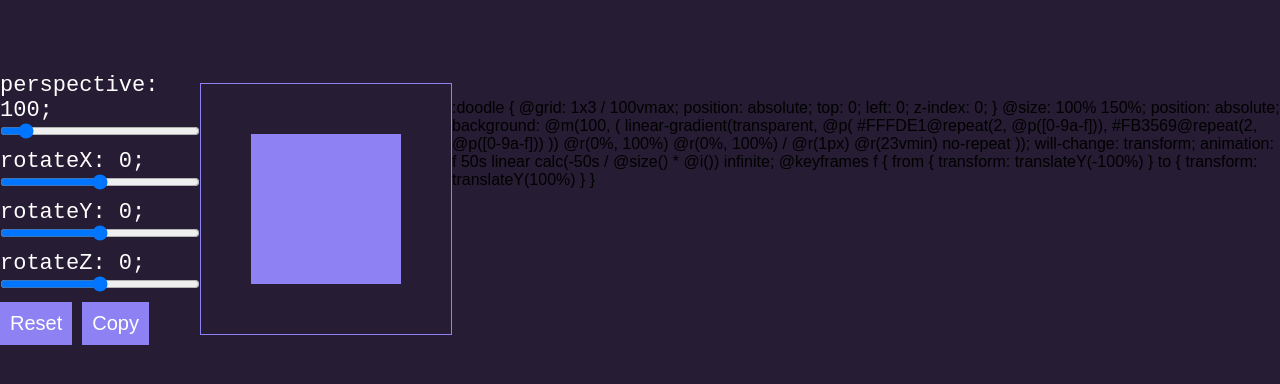
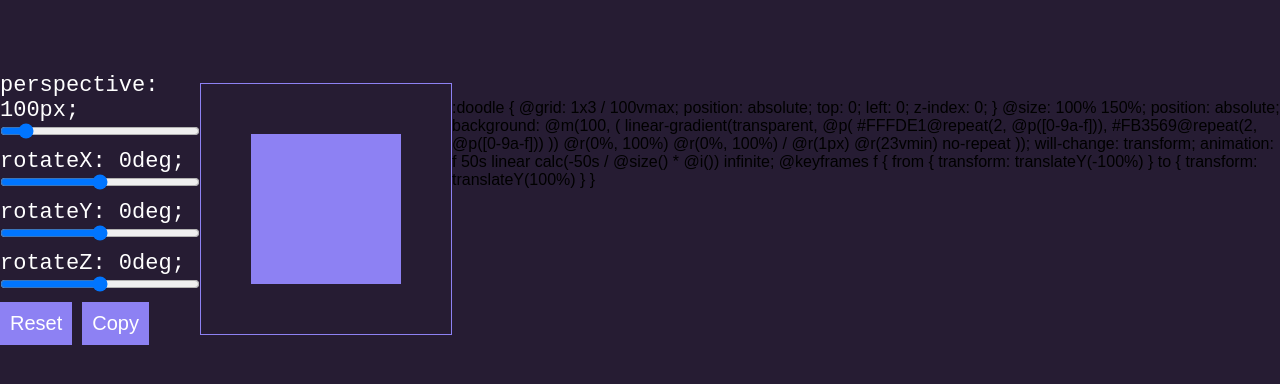
Before and after one commit to Alzubair98/Perspective-Playground, a plain HTML site: page index.html in a window 1280 px wide. Shown: the part 256-640 px from the top of the page. Drawn offline with nearby package versions, Linux system fonts and the light colour scheme.

Commit message:
update readme.md

```diff
--- a/index.html
+++ b/index.html
@@ -11,16 +11,16 @@
       <main>
         <section class="settings">
           <div class="settings-container">
-            <label>perspective: {{perspective}};</label>
+            <label>perspective: {{perspective}}px;</label>
             <input type="range" min="0" max="999" v-model="perspective" />
 
-            <label>rotateX: {{rotateX}}; </label>
+            <label>rotateX: {{rotateX}}deg; </label>
             <input type="range" min="-180" max="180" v-model="rotateX" />
 
-            <label>rotateY: {{rotateY}}; </label>
+            <label>rotateY: {{rotateY}}deg; </label>
             <input type="range" min="-180" max="180" v-model="rotateY" />
 
-            <label>rotateZ: {{rotateZ}}; </label>
+            <label>rotateZ: {{rotateZ}}deg; </label>
             <input type="range" min="-180" max="180" v-model="rotateZ" />
 
             <button type="button" @click="reset">Reset</button>
```
Also changed, not shown: 1 other file.
